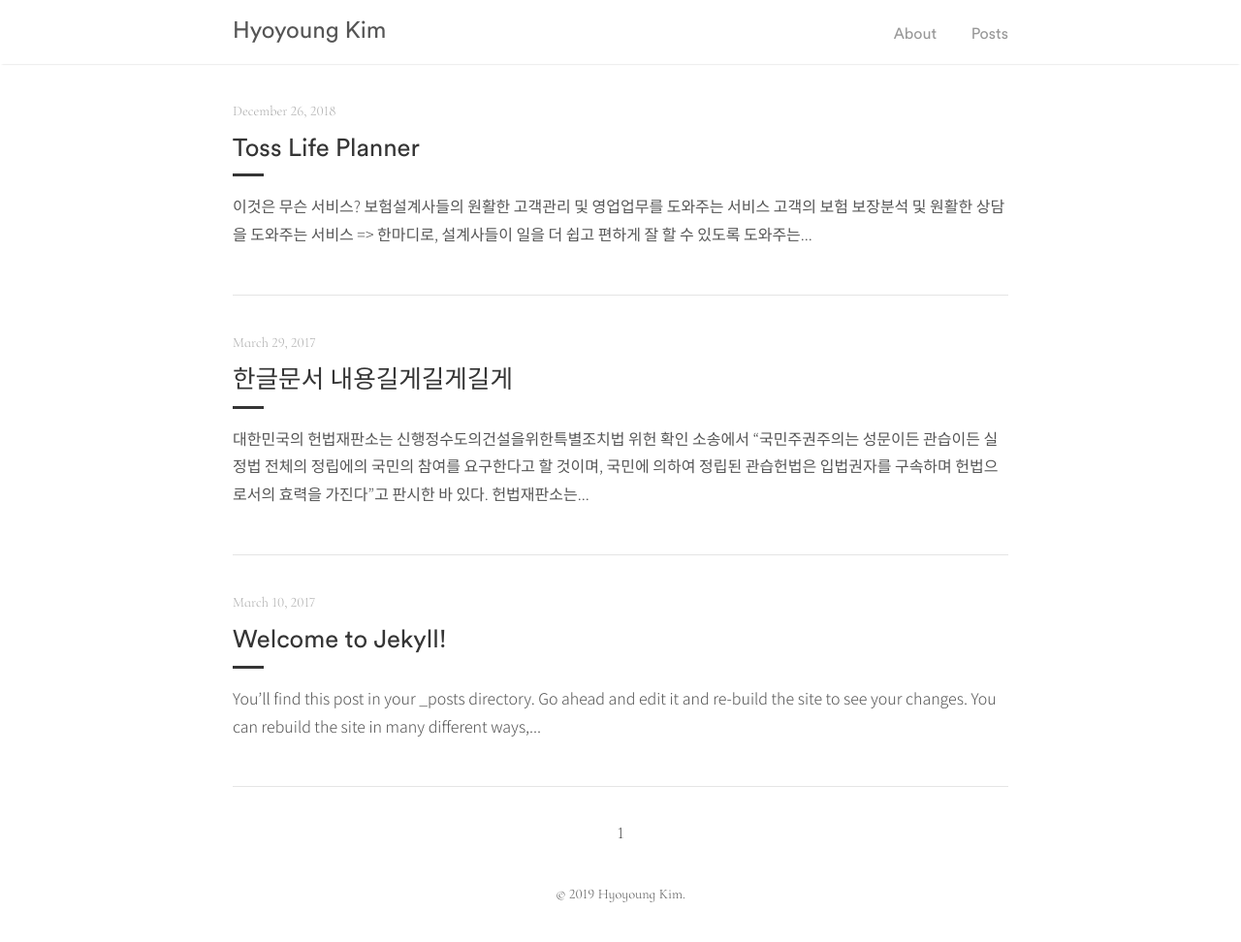
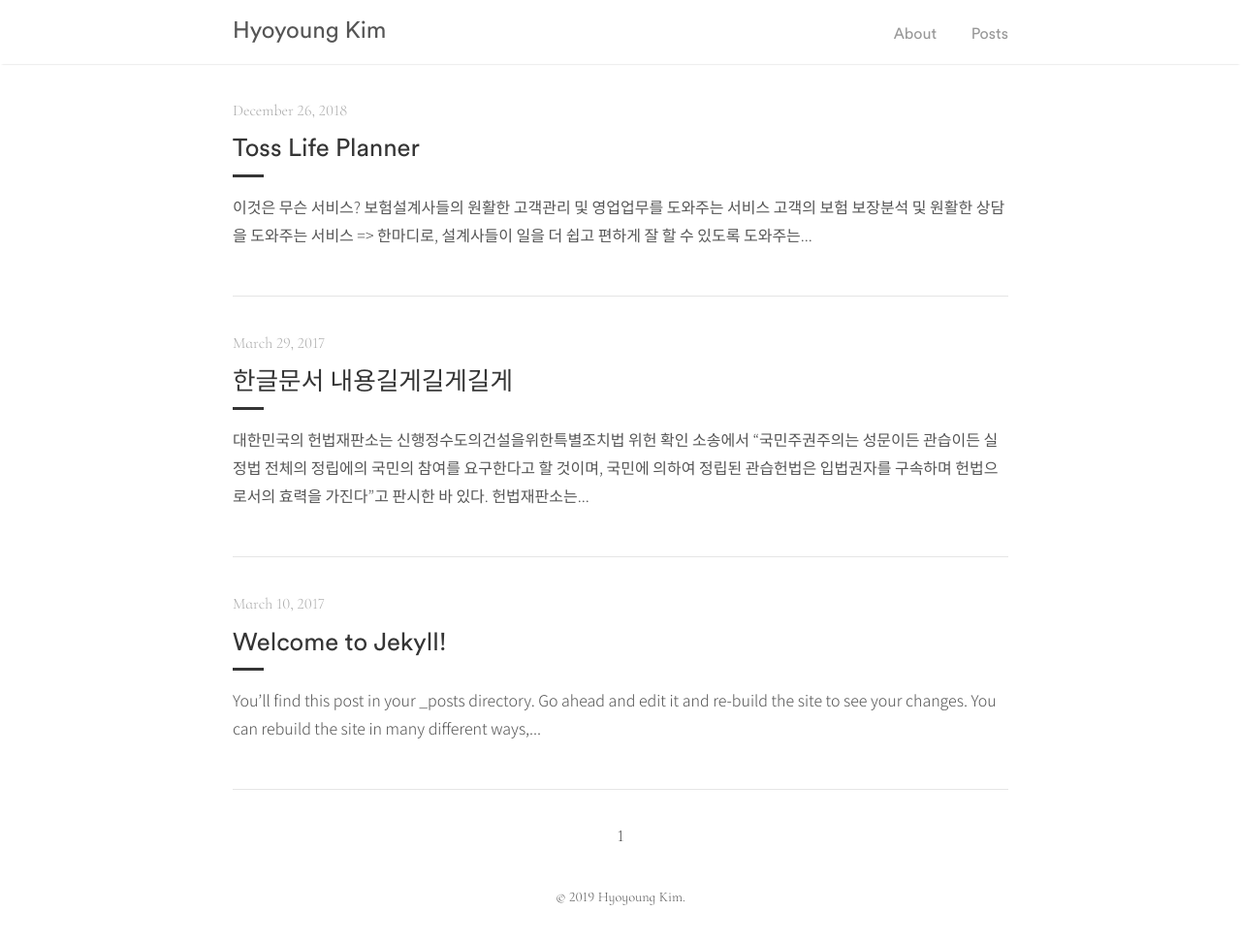
Before and after one commit to hyngkm/hyngkm.github.io, a Jekyll site: the page built from index.html, in a window 1280 px wide. Shown: the whole page at 97% size. Built offline with Jekyll 4.4.1, drawn with Linux system fonts in a browser that asks for light colours; some web fonts are replaced; the list of posts is cut into pages by our own code.

Commit message:
Update _catalogue.scss

```diff
--- a/_sass/tale/_catalogue.scss
+++ b/_sass/tale/_catalogue.scss
@@ -18,7 +18,7 @@
   &-time {
     color: $default-tint;
     font-family: $serif-secondary;
-    font-size: 0.9rem;
+    font-size: 1rem;
     letter-spacing: .5;
   }
 
```
